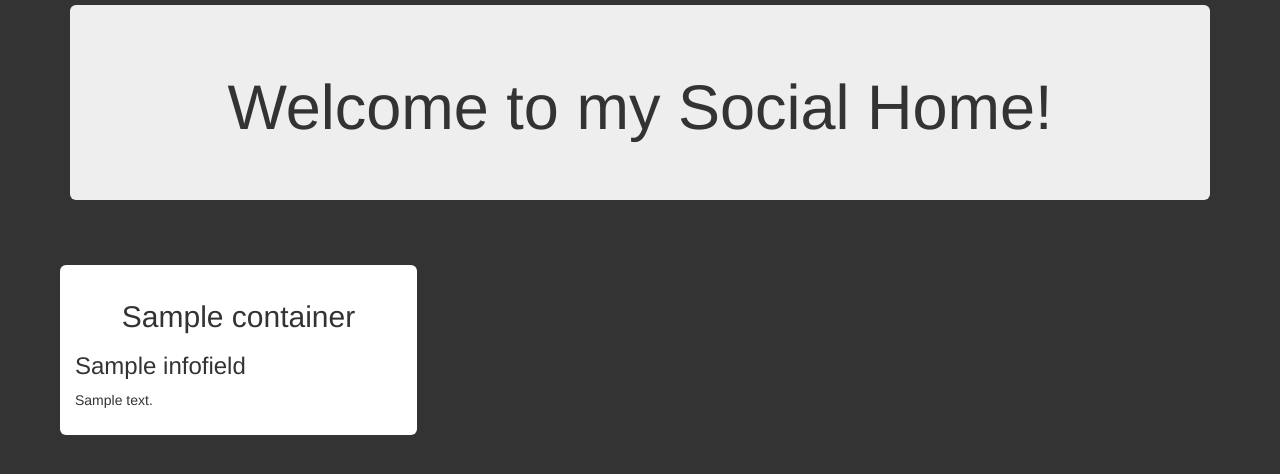
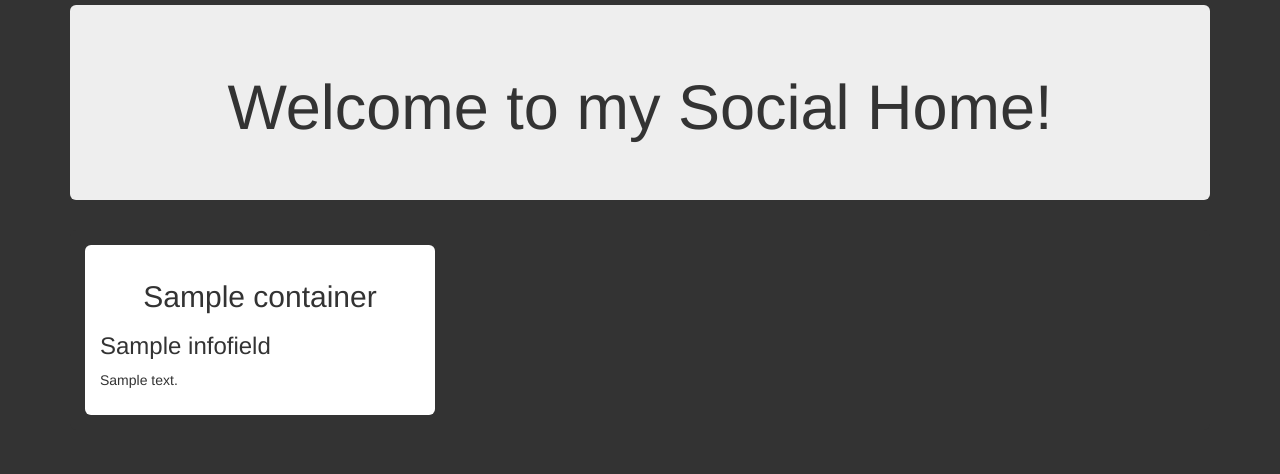
Before and after one commit to jaywink/socialhome-legacy, a Django app: page / in a window 1280 px wide. Shown: the top 474 px of the page. Run offline with Django 3.2, Linux system fonts and the light colour scheme; tables that the repository leaves empty hold one stand-in row (values such as "Sample post"); some libraries are stand-ins or nearby versions.

Commit message:
Minor layout tweaks

```diff
--- a/dashboard/static/css/dashboard.css
+++ b/dashboard/static/css/dashboard.css
@@ -4,15 +4,13 @@ body {
 }
 
 #content {
-    padding: 5px 15px;
-    margin: 15px;
     background-color: #333333;
     border-radius: 6px;
 }
 
 .item {
+    width: 350px;
     padding: 15px;
-    width: 30%;
     margin: 15px;
     background-color: #FFFFFF;
     border-radius: 6px;
--- a/dashboard/static/js/dashboard.js
+++ b/dashboard/static/js/dashboard.js
@@ -1,7 +1,8 @@
 $(document).ready(function() {
     var msnry = new Masonry("#masonry-container", {
         isInitLayout: false,
-        itemSelector: ".item"
+        itemSelector: ".item",
+        columnWidth: 380
     });
     msnry.layout();
     $(document).ajaxStop(function() {
--- a/dashboard/templates/base.html
+++ b/dashboard/templates/base.html
@@ -24,10 +24,9 @@
         <div class="jumbotron">
             <h1 class="text-center">Welcome to my Social Home!</h1>
         </div>
-    </div>
-
-    <div id="content">
-        {% block content %}{% endblock %}
+        <div id="content">
+            {% block content %}{% endblock %}
+        </div>
     </div>
 </body>
 </html>
--- a/dashboard/templates/dashboard/container_list.html
+++ b/dashboard/templates/dashboard/container_list.html
@@ -2,7 +2,6 @@
 
 {% block content %}
     <div id="masonry-container">
-        <div class="grid-sizer"></div>
         {% for container in object_list %}
             <div class="item">
                 <h2 class="text-center">{{ container.name }}</h2>
```
